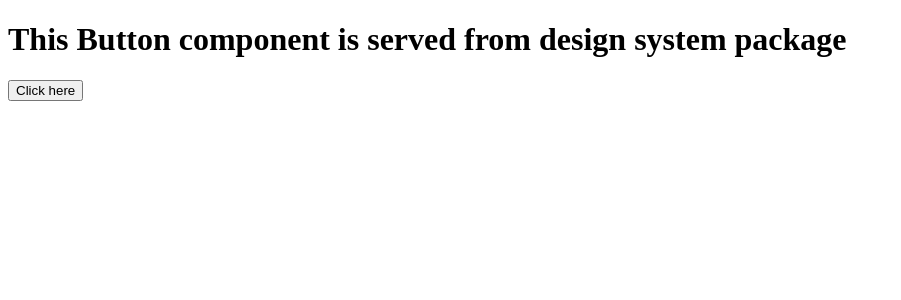
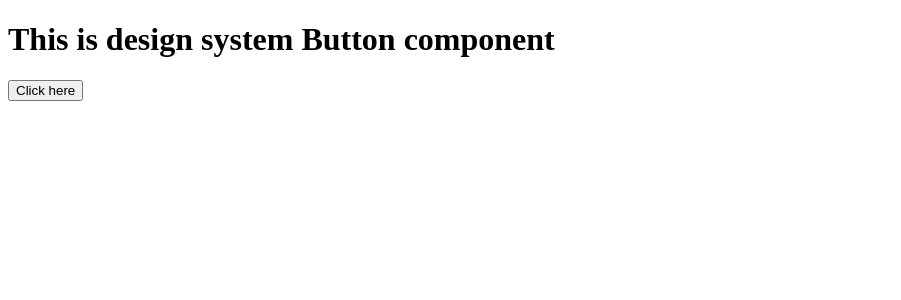
Before and after one commit to raghubandaru/file-store, a Next.js app in the folder apps/web/: page / in a window 1280 px wide. Shown: the top 300 px of the page, without its empty margins (0-901 px from the left). Built offline with nearby package versions, Linux system fonts and the light colour scheme.

Commit message:
Modify page content for deployment

```diff
--- a/apps/web/src/app/page.tsx
+++ b/apps/web/src/app/page.tsx
@@ -3,7 +3,7 @@ import { Button } from '@file-store/design-system';
 export default function Home() {
   return (
     <div>
-      <h1>This Button component is served from design system package</h1>
+      <h1>This is design system Button component</h1>
       <Button>Click here</Button>
     </div>
   );
```
